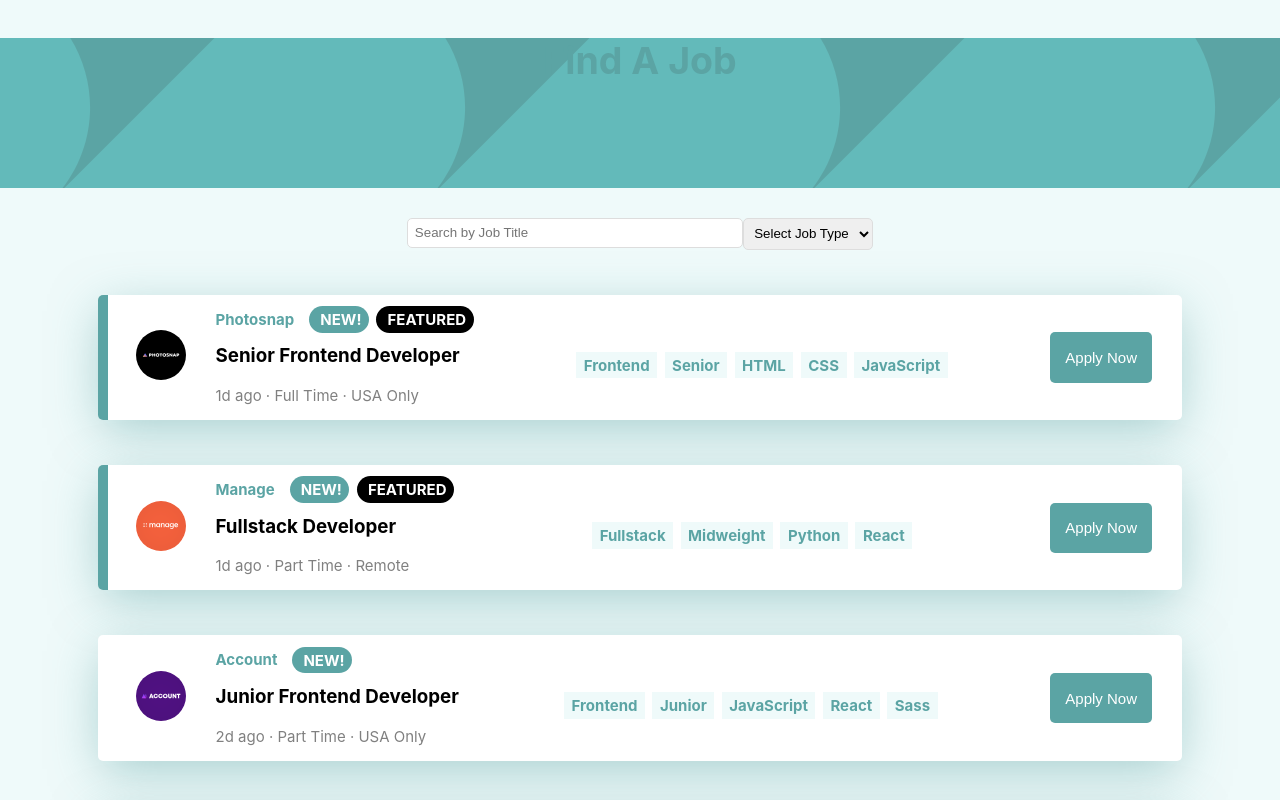
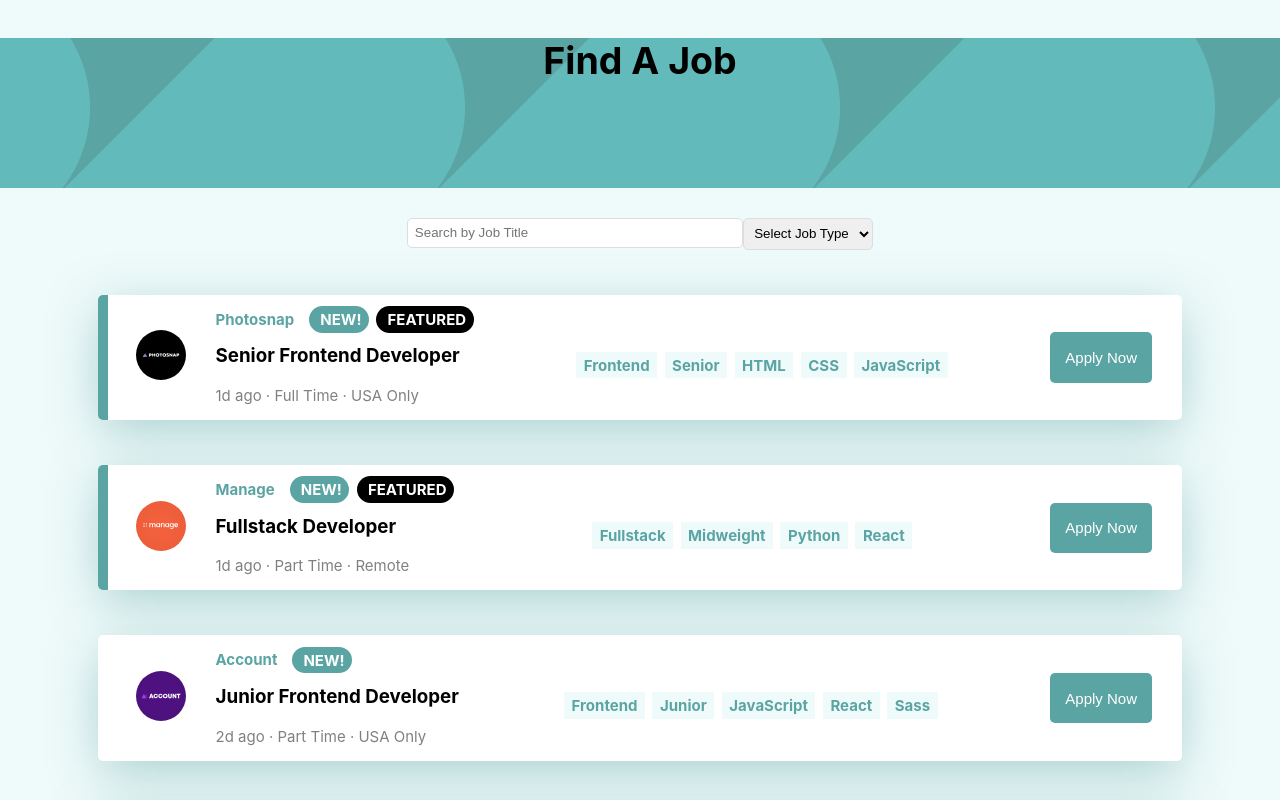
Before and after one commit to neeraj1912/FindJob, a React (Create React App) app: page / in a window 1280 px wide. Shown: the top 800 px of the page. Built offline with nearby package versions, Linux system fonts and the light colour scheme.

Commit message:
Update Jobs.css

```diff
--- a/src/components/Jobs.css
+++ b/src/components/Jobs.css
@@ -1,11 +1,3 @@
-/* Center and Style the Header */
-header {
-    text-align: center;
-    font-size: 2.5em; /* Adjust size as needed */
-    font-weight: bold;
-    margin-top: 1em;
-    color: var(--dark-green); /* Optional: use your theme color */
-}
 
 
 /* Pagination Controls */
```
